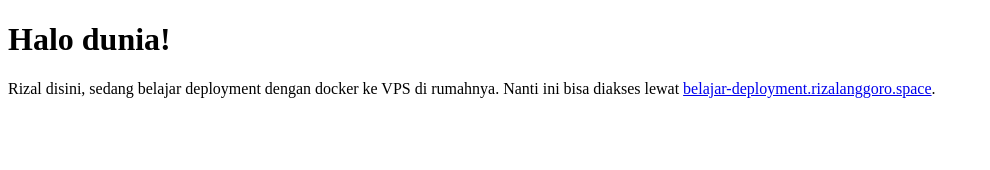
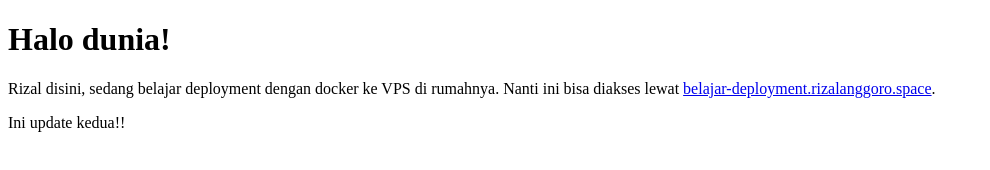
Before and after one commit to rizalanggoro/belajar-deployment, a plain HTML site: page index.html in a window 1280 px wide. Shown: the whole page, without its empty margins (0-990 px from the left). Drawn offline with Linux system fonts and the light colour scheme.

Commit message:
feat: add new content

```diff
--- a/index.html
+++ b/index.html
@@ -14,5 +14,6 @@
         >belajar-deployment.rizalanggoro.space</a
       >.
     </p>
+    <p>Ini update kedua!!</p>
   </body>
 </html>
```
